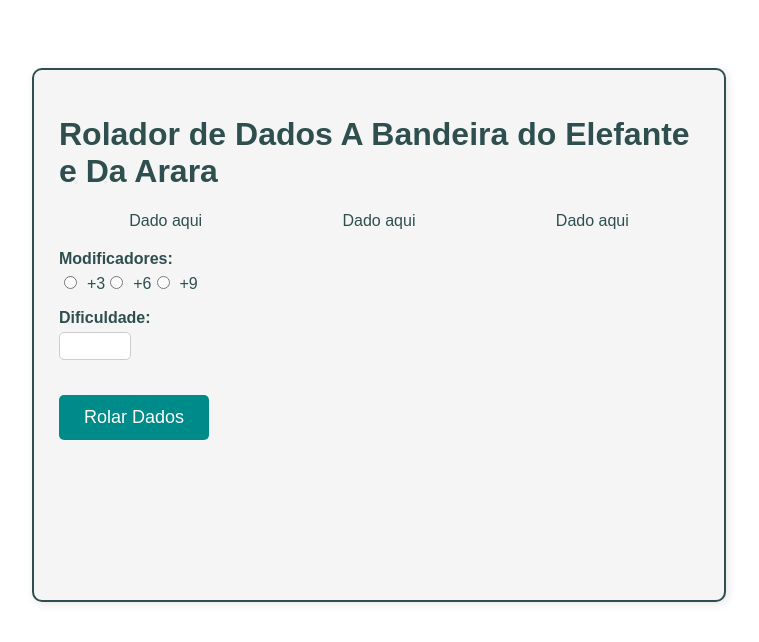
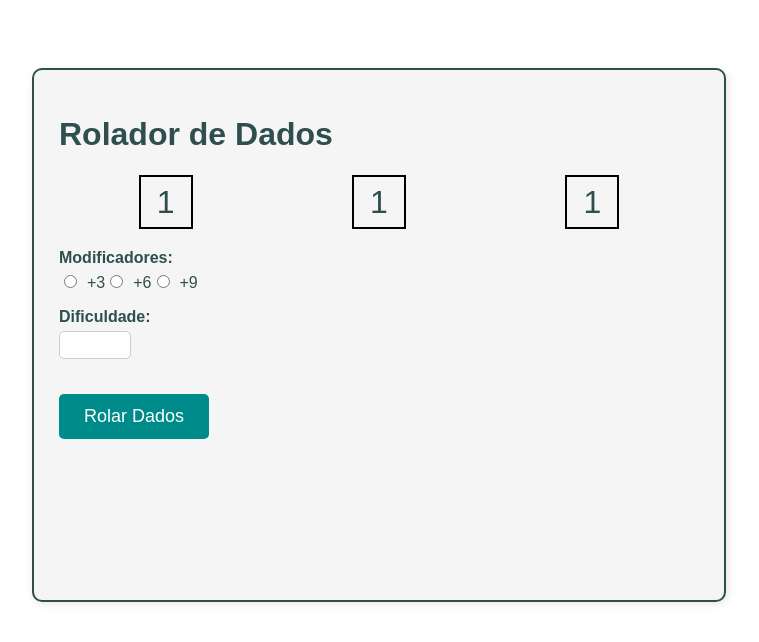
Before and after one commit to NahNathan/BEA-Roller, an Angular app: page / in a window 1280 px wide. Shown: the top 642 px of the page, without its empty margins (276-1035 px from the left). Built offline with nearby package versions, Linux system fonts and the light colour scheme.

Commit message:
Animação dos dados

```diff
--- a/src/app/app.component.css
+++ b/src/app/app.component.css
@@ -74,7 +74,7 @@ input[type="number"] {
 }
 
 .resultado {
-    font-size: 24px;
+    font-size: 34px;
     font-weight: bold;
     color: darkgreen;
 }
--- a/src/app/app.component.html
+++ b/src/app/app.component.html
@@ -1,11 +1,10 @@
 <div class="paginaContainer">
-
-    <h1 class="titulo">{{titulo}}</h1>
+  <h1 class="titulo">{{ titulo }}</h1>
 
   <div class="dadosContainer">
-      <app-dado></app-dado>
-      <app-dado></app-dado>
-      <app-dado></app-dado>
+    <app-dado [valor]="resultadoDado1" [rolando]="rolandoDados"></app-dado>
+    <app-dado [valor]="resultadoDado2" [rolando]="rolandoDados"></app-dado>
+    <app-dado [valor]="resultadoDado3" [rolando]="rolandoDados"></app-dado>
   </div>
 
   <form>
@@ -30,5 +29,4 @@
   <div class="resultadoContainer">
     <h2 class="resultado">{{ resultado }}</h2>
   </div>
-
 </div>
--- a/src/app/app.component.ts
+++ b/src/app/app.component.ts
@@ -1,5 +1,5 @@
 import { Component } from '@angular/core';
-import { RoladaService } from '../app/services/rolada.service'; // Importa o serviço
+import { RoladaService } from '../app/services/rolada.service';
 
 @Component({
   selector: 'app-root',
@@ -7,15 +7,40 @@ import { RoladaService } from '../app/services/rolada.service'; // Importa o ser
   styleUrls: ['./app.component.css']
 })
 export class AppComponent {
-  titulo = 'Rolador de Dados A Bandeira do Elefante e Da Arara';
-  resultado: string = '';
-  modificador: number = 0;
+  titulo = 'Rolador de Dados';
+  modificador = 3;
   dificuldade?: number;
-  constructor(private roladaService: RoladaService) { }
+  resultado = '';
 
-  //Rolando os dados e mostrando o resultado
+  // Variáveis para armazenar o valor de cada dado
+  resultadoDado1 = 1;
+  resultadoDado2 = 1;
+  resultadoDado3 = 1;
+
+  // Controla o estado de rolagem dos dados
+  rolandoDados = false;
+
+  constructor(private roladaService: RoladaService) {}
+
   onRoll() {
-    const roladas = this.roladaService.rolarDados();
-    this.resultado = this.roladaService.calcularResultado(roladas, this.modificador, this.dificuldade);
+    this.rolandoDados = true; // Ativa a animação de rolagem
+    setTimeout(() => {
+      // Chama o serviço para rolar os três dados
+      const resultados = this.roladaService.rolarDados();
+
+      // Atribui os resultados individuais aos componentes
+      this.resultadoDado1 = resultados[0];
+      this.resultadoDado2 = resultados[1];
+      this.resultadoDado3 = resultados[2];
+
+      // Calcula o resultado final
+      this.resultado = this.roladaService.calcularResultado(
+        resultados,
+        this.modificador,
+        this.dificuldade
+      );
+
+      this.rolandoDados = false; // Desativa a animação após a rolagem
+    }, 1000); // Duração da animação em milissegundos
   }
 }
--- a/src/app/dado/dado.component.css
+++ b/src/app/dado/dado.component.css
@@ -0,0 +1,22 @@
+.dado {
+    font-size: 2rem;
+    width: 50px;
+    height: 50px;
+    text-align: center;
+    line-height: 50px;
+    border: 2px solid black;
+    display: inline-block;
+    transition: transform 0.5s ease-in-out;
+  }
+
+  .rolando {
+    animation: rolandoDados 0.5s linear infinite;
+  }
+
+  @keyframes rolandoDados {
+    0% { transform: rotate(0deg); }
+    25% { transform: rotate(90deg); }
+    50% { transform: rotate(180deg); }
+    75% { transform: rotate(270deg); }
+    100% { transform: rotate(360deg); }
+  }
--- a/src/app/dado/dado.component.html
+++ b/src/app/dado/dado.component.html
@@ -1 +1,3 @@
-<div>Dado aqui</div>
+<div class="dado" [ngClass]="{'rolando': rolando}" (animationend)="pararAnimacao()">
+    {{ valor }}
+  </div>
--- a/src/app/dado/dado.component.ts
+++ b/src/app/dado/dado.component.ts
@@ -1,4 +1,4 @@
-import { Component } from '@angular/core';
+import { Component, Input } from '@angular/core';
 
 @Component({
   selector: 'app-dado',
@@ -6,5 +6,11 @@ import { Component } from '@angular/core';
   styleUrls: ['./dado.component.css']
 })
 export class DadoComponent {
+  @Input() valor: number = 1;
+  @Input() rolando: boolean = false; // Recebe o estado de rolagem do componente pai
 
+  // Função chamada ao fim da animação
+  pararAnimacao() {
+    this.rolando = false;
+  }
 }
```
Lines whose indentation alone changed are shown as unchanged.
